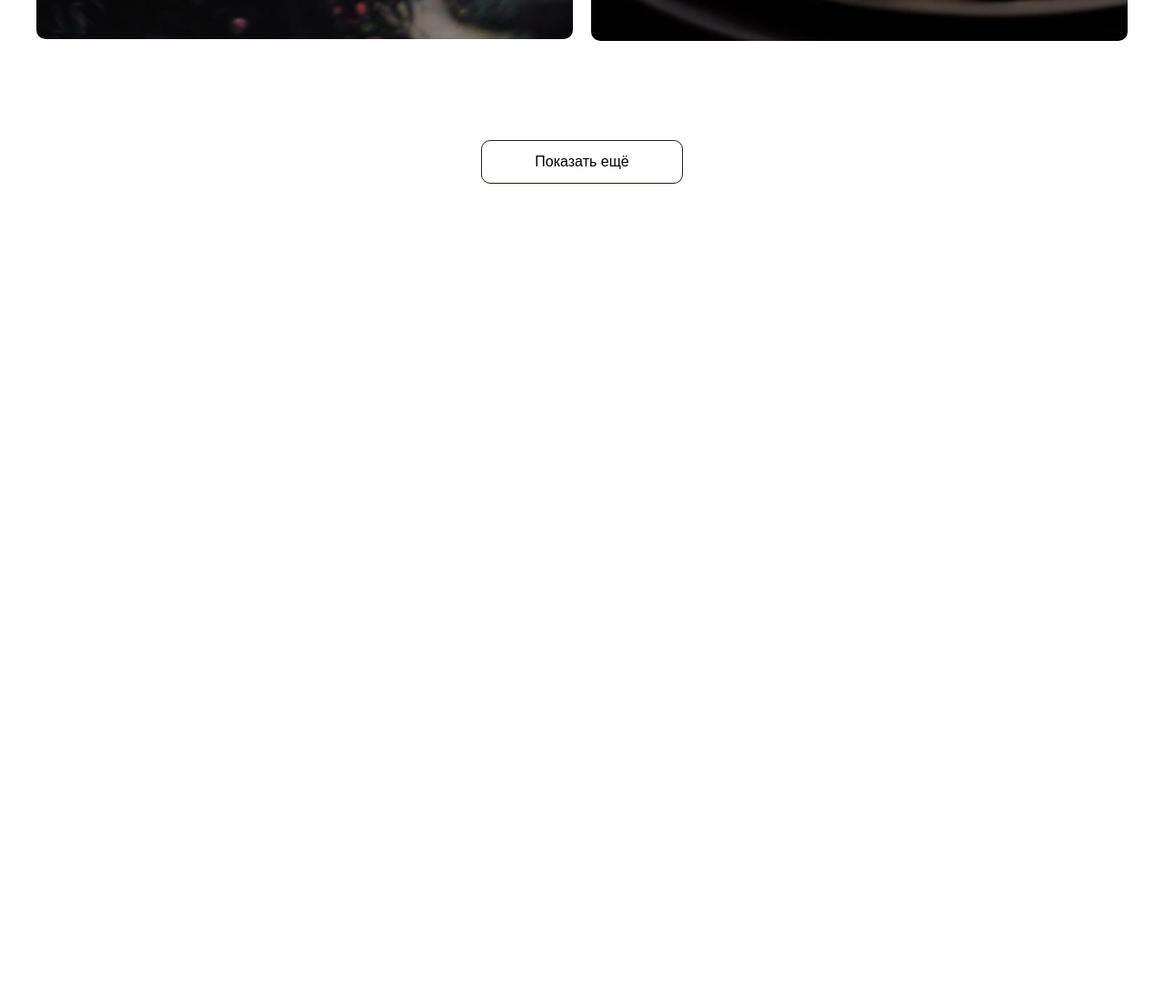
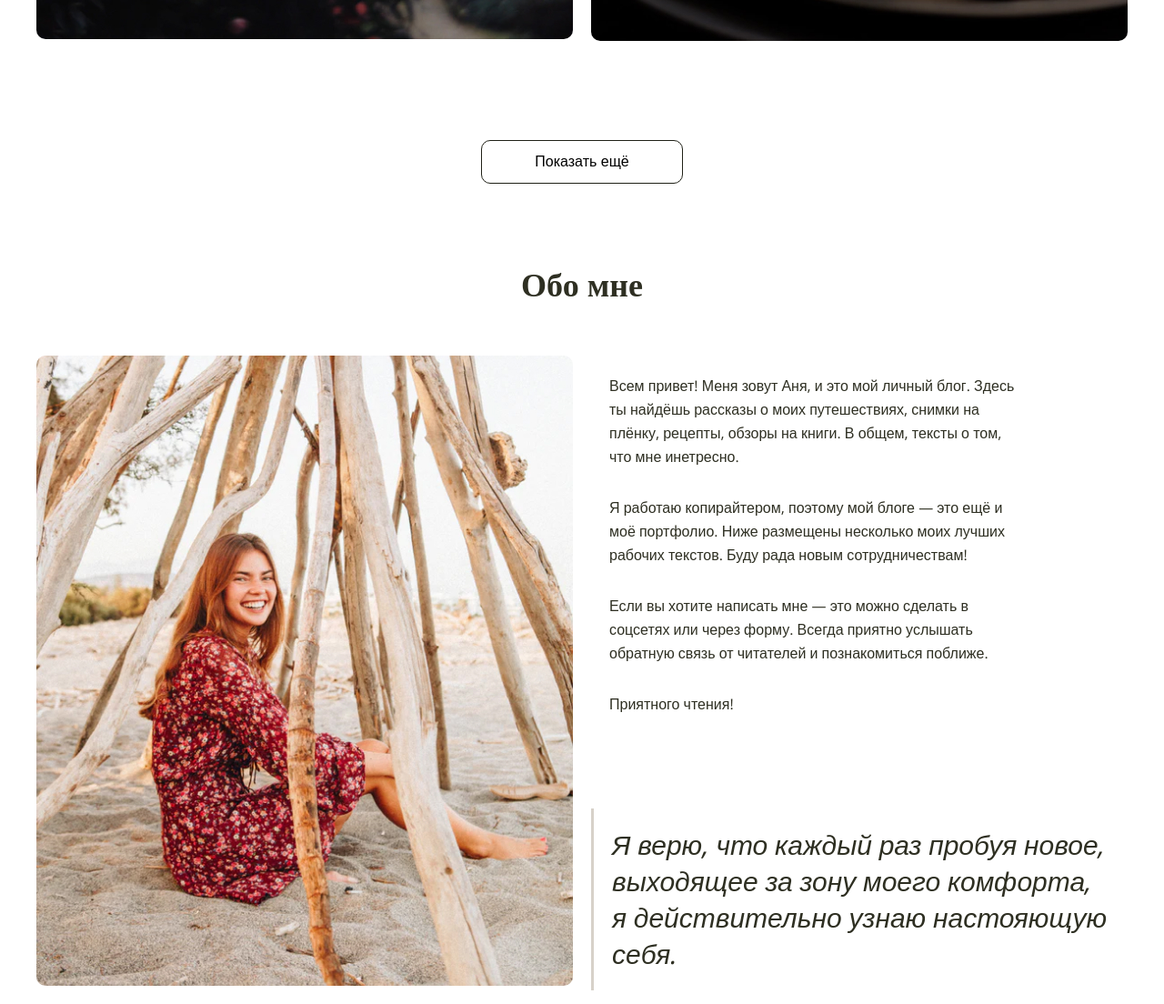
Before and after one commit to maxipy18/annesweet, a plain HTML site: page index.html in a window 1280 px wide. Shown: the part 1693-2797 px from the top of the page at 91% size. Before the commit the page ends 1980 px from the top, so only its background shows below. Drawn offline with nearby package versions, Linux system fonts and the light colour scheme; a web font is replaced by a local one.

Commit message:
add about section, edit articles section

```diff
--- a/css/style.css
+++ b/css/style.css
@@ -202,6 +202,7 @@ h1, h2, h3, h4 {
     display: flex;
     justify-content: space-between;
     flex-wrap: wrap;
+    margin-bottom: 62px;
 }
 
 
@@ -244,7 +245,6 @@ h1, h2, h3, h4 {
     font-size: 16px;
     line-height: 26px;
     color: rgba(46, 47, 34, 0.7);
-    margin-bottom: 62px;
 }
 
 .articles-big-list {
@@ -328,19 +328,90 @@ h1, h2, h3, h4 {
     background-color: #d7d1c9;
 }
 
-@media (max-width: 992px) {
+@media (max-width: 1200px) {
     .articles-small-list,
     .articles-big-list {
+        column-gap: 20px;
         justify-content: center;
+        margin-bottom: 0;
+    }
+
+    .articles-small-link {
+        margin-bottom: 20px;
     }
 }
 
 @media (max-width: 576px) {
     .articles-header {
-        flex-wrap: wrap;
-        justify-content: center;
+        flex-direction: column;
     }
     .articles-big-list {
         margin-bottom: 0;
     }
 }
+
+
+/* ======= about ========= */
+
+
+.about-block {
+    width: 100%;
+    display: flex;
+    align-items: center;
+    flex-direction: column;
+}
+
+.about-title {
+    font-size: 36px;
+    line-height: 55px;
+    margin-bottom: 49px;
+}
+
+.about-block-content {
+    width: 100%;
+    display: flex;
+    flex-wrap: wrap;
+    justify-content: space-between;
+    margin-bottom: 85px;
+}
+
+.about-block-content-img {
+    max-width: 590px;
+}
+
+.about-block-content-img__img {
+    width: 100%;
+    border-radius: 10px;
+}
+
+.about-block-text {
+    max-width: 590px;
+    display: flex;
+    flex-direction: column;
+    justify-content: space-between;
+}
+
+.about-block-text__text {
+    max-width: 497px;
+    font-size: 16px;
+    line-height: 26px;
+    padding: 20px;
+}
+
+.about-block-text__text>p {
+    margin-bottom: 30px;
+}
+
+.about-block-text__quote {
+    font-size: 30px;
+    line-height: 40px;
+    font-style: italic;
+    padding: 20px;
+    border-left: 3px solid #d7d1c9;
+}
+
+@media (max-width: 1200px) {
+    .about-block-content {
+        justify-content: center;
+    }
+}
--- a/index.html
+++ b/index.html
@@ -183,6 +183,50 @@
         </div>
     </section>
 
+    <section class="about">
+        <div class="container">
+            <div class="about-block">
+                <a name="about">
+                    <h2 class="about-title">
+                        Обо мне
+                    </h2>
+                </a>
+                <div class="about-block-content">
+                    <div class="about-block-content-img">
+                        <img class="about-block-content-img__img" src="./img/about-img.jpg" alt="">
+                    </div>
+                    <div class="about-block-text">
+                        <div class="about-block-text__text">
+                            <p>
+                                Всем привет! Меня зовут Аня, и это мой личный блог.
+                                Здесь ты найдёшь рассказы о моих путешествиях, снимки
+                                на плёнку, рецепты, обзоры на книги. В общем, тексты о том, что мне инетресно.
+                            </p>
+                            <p>
+                                Я работаю копирайтером, поэтому мой блоге — это ещё и моё портфолио. Ниже размещены
+                                несколько моих лучших
+                                рабочих текстов. Буду рада новым сотрудничествам!
+                            </p>
+                            <p>
+                                Если вы хотите написать мне — это можно сделать в соцсетях или через форму. Всегда
+                                приятно услышать обратную связь от читателей и познакомиться поближе.
+                            </p>
+                            <p>
+                                Приятного чтения!
+                            </p>
+                        </div>
+                        <p class="about-block-text__quote">
+                            Я верю, что каждый раз пробуя новое,
+                            выходящее за зону моего комфорта,
+                            я действительно узнаю настояющую
+                            себя.
+                        </p>
+                    </div>
+                </div>
+            </div>
+        </div>
+    </section>
+
 
 
     <script src="./js/main.js"></script>
```
Also changed, not shown: img/about-img.jpg (added).
